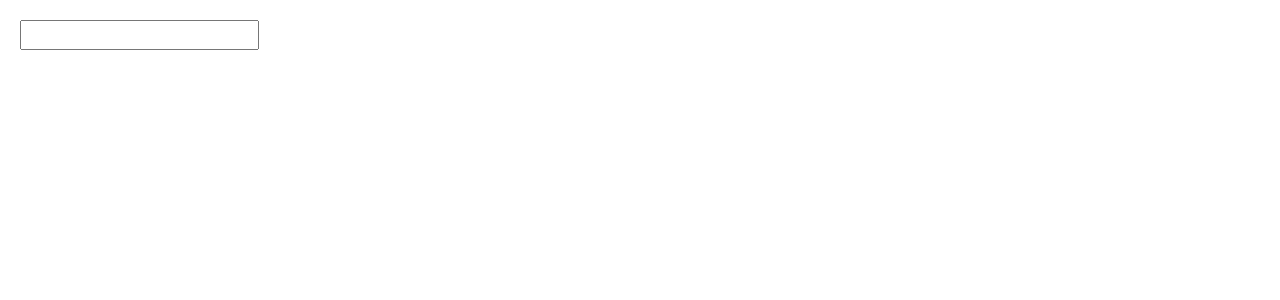
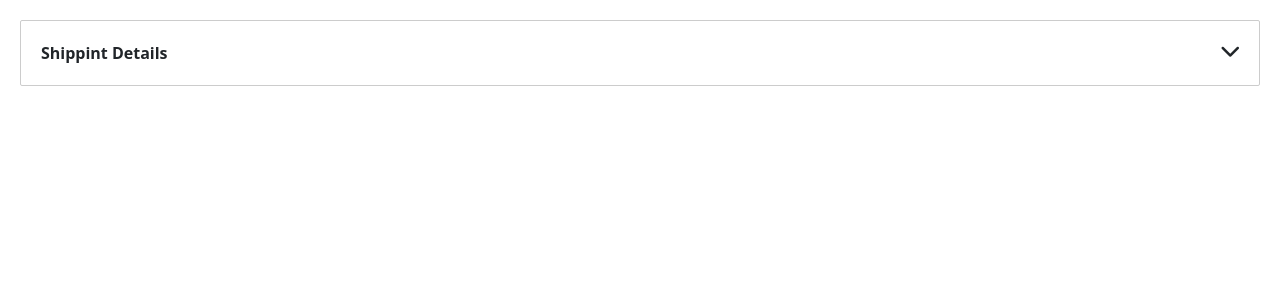
Before and after one commit to marville001/learn-angular, an Angular app: page / in a window 1280 px wide. Shown: the top 300 px of the page. Built offline with nearby package versions, Linux system fonts and the light colour scheme.

Commit message:
Zippy project

```diff
--- a/src/app/app.component.html
+++ b/src/app/app.component.html
@@ -45,4 +45,11 @@
 </ul> -->
 
 <!-- Custom directives -->
-<input type="text" [appInputFormat]="'lowercase'">
+<!-- <input type="text" [appInputFormat]="'lowercase'"> -->
+
+
+<!-- Directives Project -->
+
+<zippy title="Shippint Details">
+  Shippint Details Content
+</zippy>
--- a/src/app/app.module.ts
+++ b/src/app/app.module.ts
@@ -9,6 +9,7 @@ import { FavoriteComponent } from './components/favorite/favorite.component';
 import { CoursesComponent } from './components/courses/courses.component';
 import { TitleCasePipe } from './pipes/title-case.pipe';
 import { InputFormatDirective } from './input-format.directive';
+import { ZippyComponent } from './components/zippy/zippy.component';
 
 @NgModule({
   declarations: [
@@ -17,7 +18,8 @@ import { InputFormatDirective } from './input-format.directive';
     SummaryPipe,
     FavoriteComponent,
     TitleCasePipe,
-    InputFormatDirective
+    InputFormatDirective,
+    ZippyComponent
   ],
   imports: [
     BrowserModule,
--- /dev/null
+++ b/src/app/components/zippy/zippy.component.css
@@ -0,0 +1,24 @@
+.zippy{
+    border: 1px solid #ccc;
+    border-radius: 2px;
+}
+
+.zippy-heading{
+    font-weight: bold;
+    padding: 20px;
+    cursor: pointer;
+}
+
+.zippy-body{
+    padding: 20px;
+}
+
+.expanded{
+    background-color: #f0f0f0;
+}
+
+i.fa{
+    float: right;
+    font-size: 20px;
+    font-weight: bold;
+}
--- /dev/null
+++ b/src/app/components/zippy/zippy.component.html
@@ -0,0 +1,16 @@
+<div class="zippy">
+  <div class="zippy-heading" [class.expanded]="isExpanded" (click)="toggle()">
+    {{ title }}
+    <i
+      class="fa"
+      [ngClass]="{
+        'fa-chevron-up': isExpanded,
+        'fa-chevron-down': !isExpanded
+     }"
+      aria-hidden="true"
+    ></i>
+  </div>
+  <div *ngIf="isExpanded" class="zippy-body">
+    <ng-content></ng-content>
+  </div>
+</div>
--- /dev/null
+++ b/src/app/components/zippy/zippy.component.ts
@@ -0,0 +1,16 @@
+import { Component, Input } from '@angular/core';
+
+@Component({
+  selector: 'zippy',
+  templateUrl: './zippy.component.html',
+  styleUrls: ['./zippy.component.css']
+})
+export class ZippyComponent{
+  @Input('title') title:string = '';
+  isExpanded:boolean = false;
+
+  toggle(){
+    this.isExpanded = !this.isExpanded;
+  }
+
+}
--- a/src/index.html
+++ b/src/index.html
@@ -6,6 +6,7 @@
   <base href="/">
   <meta name="viewport" content="width=device-width, initial-scale=1">
   <link rel="icon" type="image/x-icon" href="favicon.ico">
+  <link rel="stylesheet" href="https://cdnjs.cloudflare.com/ajax/libs/font-awesome/6.0.0-beta3/css/all.min.css" integrity="sha512-Fo3rlrZj/k7ujTnHg4CGR2D7kSs0v4LLanw2qksYuRlEzO+tcaEPQogQ0KaoGN26/zrn20ImR1DfuLWnOo7aBA==" crossorigin="anonymous" referrerpolicy="no-referrer" />
 </head>
 <body>
   <app-root></app-root>
```
Also changed, not shown: 1 other file (tests, documents, lock files or other folders).
